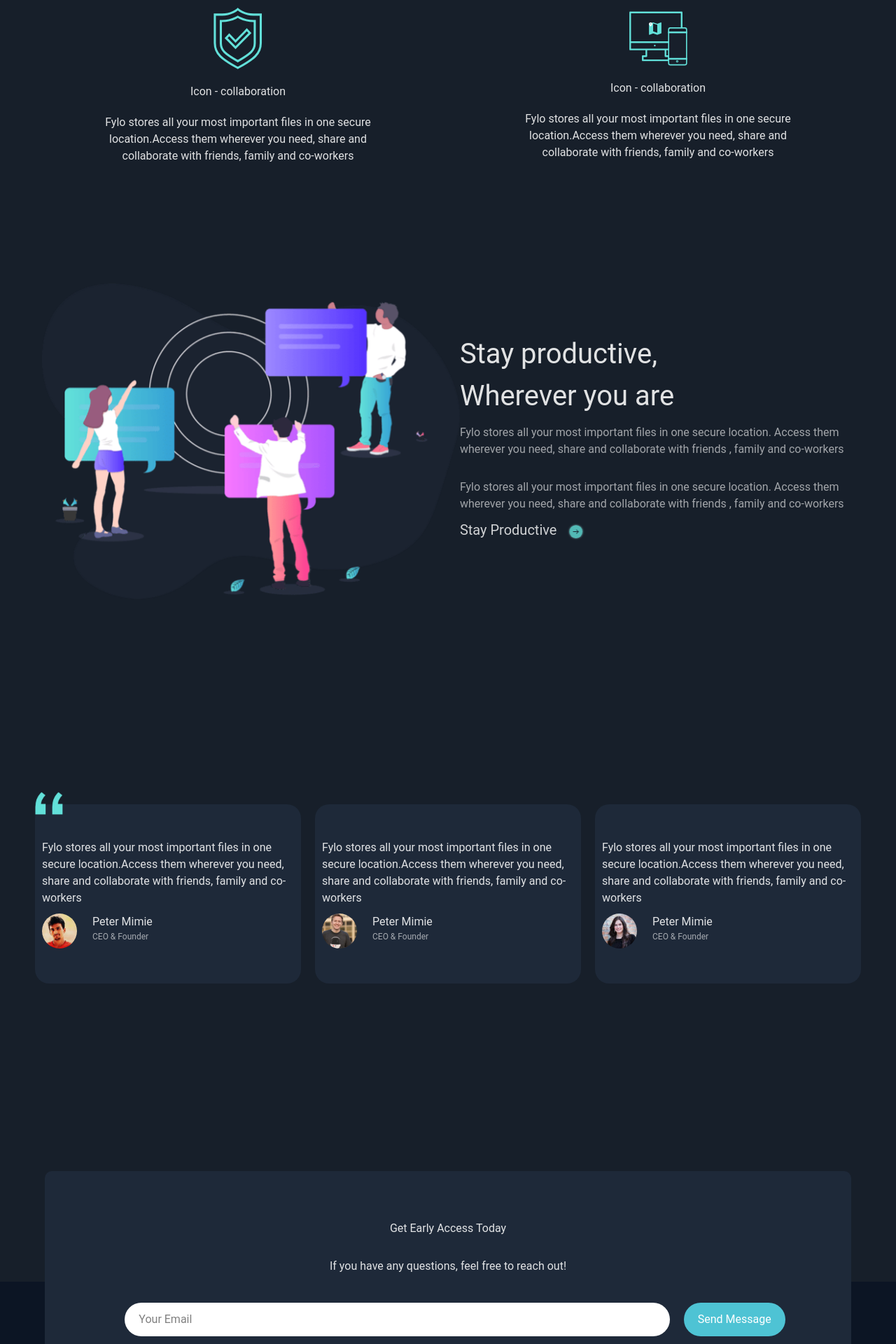
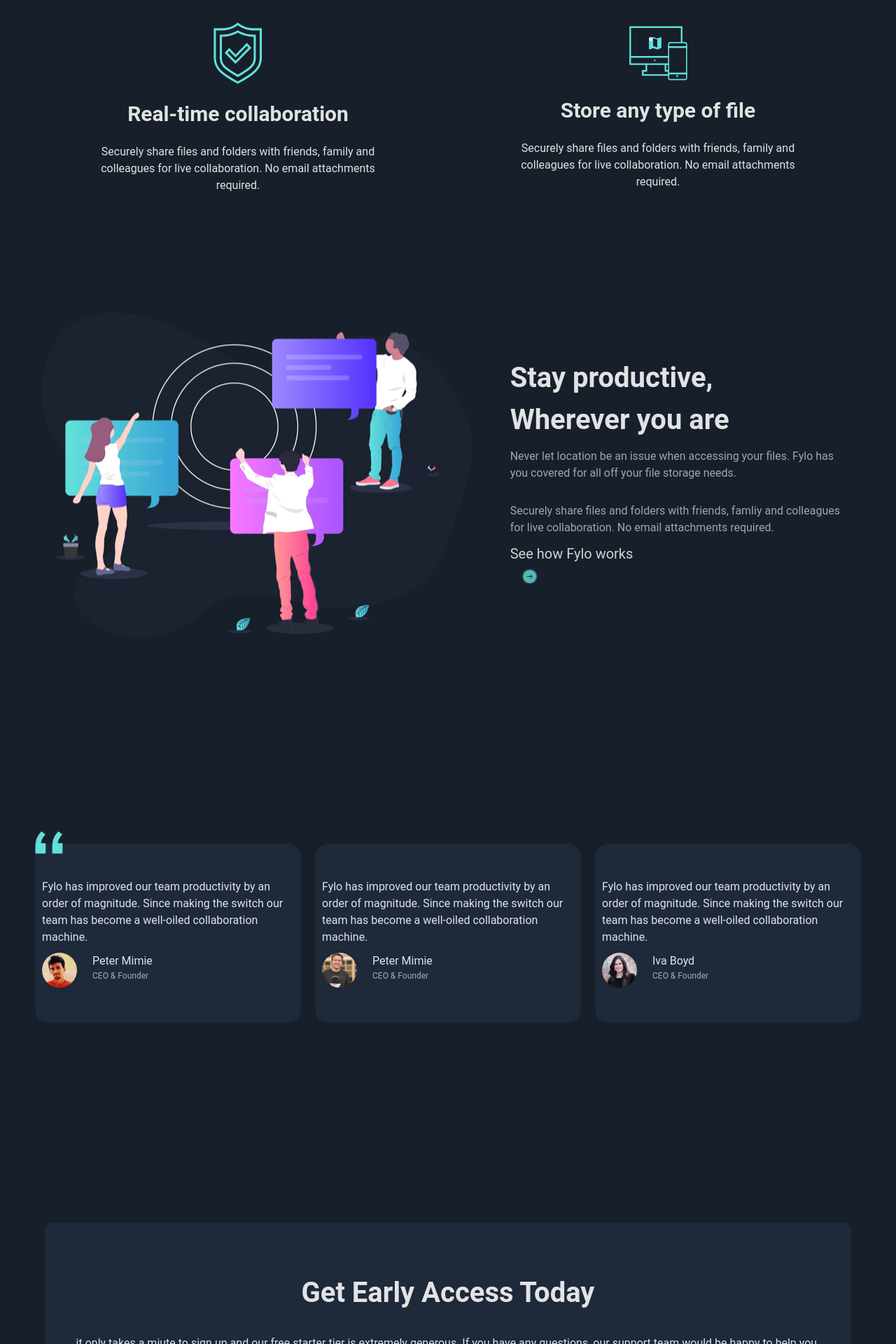
Before and after one commit to M0M0-NASR/Fylo-frontend-tailwind, a React (Vite) app: page / in a window 1280 px wide. Shown: the part 1440-3360 px from the top of the page at 70% size. Built offline with nearby package versions, Linux system fonts and the light colour scheme.

Commit message:
UPdate entier Project

```diff
--- a/src/App.css
+++ b/src/App.css
@@ -1,8 +1,6 @@
-
-
 
 html {
-        scroll-behavior: smooth; /* 👈 makes all # links smooth */
+        scroll-behavior: smooth;
       }
 
 #root {
@@ -17,10 +15,6 @@ html {
   --main-btn-color: #4ec3d4;
   --second-background-color: #171f2a;
 }
-
-
-
-
 
 header
 {
@@ -69,6 +63,12 @@ header
   100% { transform: translateY(0) rotate(360deg); }
 }
 
+@keyframes pop3d {
+  0%   { transform: translateZ(0); }
+  50%  { transform: translateZ(50px); }
+  100% { transform: translateZ(0) ; background-color: red; }
+}
+
 :hover .animate-rounded  {
   animation: floatspin 4s infinite ease-in-out;
 }
@@ -78,6 +78,7 @@ header
 }
 
 
+
     /* Disable animation for small & medium screens */
   @media (max-width: 1023px) {
     .animate-updown {
--- a/src/components/Contact.jsx
+++ b/src/components/Contact.jsx
@@ -2,8 +2,12 @@ function Contact() {
   return (
     <div className="contact ">
       <div className="container translate-y-[50%] flex flex-col gap-y-[30px] w-[90%] mx-auto text-center py-[70px] px-[20px] rounded-[10px]  bg-gray-800">
-        <h2>Get Early Access Today</h2>
-        <p>If you have any questions, feel free to reach out!</p>
+        <h2 className="text-[40px]  font-bold ">Get Early Access Today</h2>
+        <p>
+          it only takes a miute to sign up and our free starter tier is
+          extremely generous. If you have any questions, our support team would
+          be happy to help you.
+        </p>
         <form className="contact-form">
           <input
             className="bg-white rounded-full text-black py-[12px] px-[20px] w-[80%]  sm:w-[70%] mx-[20px] my-[10px]"
@@ -15,7 +19,7 @@ function Contact() {
             className="main-btn text-white py-[12px] px-[20px] rounded-full"
             type="submit"
           >
-            Send Message
+            Get free access Today
           </button>
         </form>
       </div>
--- a/src/components/Features.jsx
+++ b/src/components/Features.jsx
@@ -15,26 +15,26 @@ function Features() {
     {
       id: 1,
       icon: feat1,
-      title: "Icon - collaboration",
-      paragraph: `Fylo stores all your most important files in one secure location.Access them wherever you need, share and collaborate with friends, family and co-workers`,
+      title: "Access your file, anywhere",
+      paragraph: `The ability to use a smartphone, tablet, or computer to access your account means your files follow you everywhere.`,
     },
     {
       id: 2,
       icon: feat2,
-      title: "Icon - collaboration",
-      paragraph: `Fylo stores all your most important files in one secure location.Access them wherever you need, share and collaborate with friends, family and co-workers`,
+      title: "Security you can trust",
+      paragraph: `2-factor authentication and user-controlled encryption are just a couple of the security features we allow to help secure your files.`,
     },
     {
       id: 3,
       icon: feat3,
-      title: "Icon - collaboration",
-      paragraph: `Fylo stores all your most important files in one secure location.Access them wherever you need, share and collaborate with friends, family and co-workers`,
+      title: "Real-time collaboration",
+      paragraph: `Securely share files and folders with friends, family and colleagues for live collaboration. No email attachments required.`,
     },
     {
       id: 4,
       icon: feat4,
-      title: "Icon - collaboration",
-      paragraph: `Fylo stores all your most important files in one secure location.Access them wherever you need, share and collaborate with friends, family and co-workers`,
+      title: "Store any type of file",
+      paragraph: `Securely share files and folders with friends, family and colleagues for live collaboration. No email attachments required.`,
     },
   ]);
   return (
@@ -53,7 +53,9 @@ function Features() {
               <div>
                 <img src={feature.icon}></img>
               </div>
-              <h2 className="py-[20px]">{feature.title}</h2>
+              <h2 className="py-[20px] text-[30px] font-bold">
+                {feature.title}
+              </h2>
               <p className="text-center">{feature.paragraph}</p>
             </div>
           ))}
--- a/src/components/Footer.jsx
+++ b/src/components/Footer.jsx
@@ -3,7 +3,6 @@ import { FaFacebookF, FaTwitter, FaInstagram } from "react-icons/fa";
 import iconPhone from "../assets/imgs/icon-phone.svg";
 import iconEmail from "../assets/imgs/icon-email.svg";
 import logo from "../assets/imgs/logo.svg";
-
 import iconLocation from "../assets/imgs/icon-location.svg";
 function Footer() {
   const [contacts, setContacts] = useState([
@@ -81,14 +80,23 @@ function Footer() {
               </li>
             ))}
           </ul>
-          <div className="socials flex items-center justify-center gap-[20px] my-[50px]">
-            <a href="#">
+          <div className="socials flex items-center justify-center gap-[20px] my-[20px] sm:my-[50px]">
+            <a
+              className=" hover:text-[#4ec3d4] hover:underline transition-opacity duration-300"
+              href="#"
+            >
               <FaFacebookF />
             </a>
-            <a href="#">
+            <a
+              className=" hover:text-[#4ec3d4] hover:underline transition-opacity duration-300"
+              href="#"
+            >
               <FaTwitter />
             </a>
-            <a href="#">
+            <a
+              className=" hover:text-[#4ec3d4] hover:underline transition-all duration-400"
+              href="#"
+            >
               <FaInstagram />
             </a>
           </div>
--- a/src/components/Opinions.jsx
+++ b/src/components/Opinions.jsx
@@ -9,36 +9,39 @@ function Opinions() {
   const [opinions, setOpinions] = useState([
     {
       id: 1,
-      text: `Fylo stores all your most important files in one secure location.Access them wherever you need, share and collaborate with friends, family and co-workers`,
+      text: `Fylo has improved our team productivity by an order of magnitude. Since making the switch our team has become a well-oiled collaboration machine.`,
       imgProfile: profile1,
       name: " Peter Mimie",
       job: "CEO & Founder",
     },
     {
       id: 2,
-      text: `Fylo stores all your most important files in one secure location.Access them wherever you need, share and collaborate with friends, family and co-workers`,
+      text: `Fylo has improved our team productivity by an order of magnitude. Since making the switch our team has become a well-oiled collaboration machine.`,
       imgProfile: profile2,
       name: " Peter Mimie",
       job: "CEO & Founder",
     },
     {
       id: 3,
-      text: `Fylo stores all your most important files in one secure location.Access them wherever you need, share and collaborate with friends, family and co-workers`,
+      text: `Fylo has improved our team productivity by an order of magnitude. Since making the switch our team has become a well-oiled collaboration machine.`,
       imgProfile: profile3,
-      name: " Peter Mimie",
+      name: "Iva Boyd",
       job: "CEO & Founder",
     },
   ]);
   return (
-    <section className="opinions bg-[--main-color] sm:py-[100px] sm:pb-[100px]">
-      <div className="container mx-auto">
+    <section className=" perspective-[800px] opinions bg-[--main-color] sm:py-[100px] sm:pb-[100px]">
+      <div className="container perspective-[5000px]  mx-auto">
         <div className="relative sm:top-[25px] sm:left-[10px] w-[0px] sm:w-[40px]">
           <img className="w-[50px]" src={bgQuotes}></img>
         </div>
 
-        <div className="holder grid grid-cols-1 sm:grid-cols-2 md:grid-cols-3">
+        <div className=" holder grid grid-cols-1 sm:grid-cols-2 md:grid-cols-3">
           {opinions.map((opinion) => (
-            <div key={opinion.id} className=" m-[10px] sm:m-[10px] py-[50px] px-[10px] bg-gray-800 rounded-[20px]">
+            <div
+              key={opinion.id}
+              className="  m-[10px] sm:m-[10px] py-[50px] px-[10px] bg-gray-800 rounded-[20px]"
+            >
               <p>{opinion.text}</p>
               <div className="info-holder flex flex-row pt-[10px]">
                 <div className="w-[20%]">
--- a/src/components/stayProductive.jsx
+++ b/src/components/stayProductive.jsx
@@ -10,29 +10,28 @@ function stayProductive() {
             <img src={StayProductive} alt="Stay Productive" />
           </div>
           <div className="info flex flex-col justify-center gap-y-[10px] my-[20px]">
-            <h1 className="text-[40px]">
+            <h1 className="text-[40px] font-bold">
               Stay productive,
               <br></br>
               Wherever you are
             </h1>
             <div className=" text-white opacity-60 flex flex-col gap-y-[30px]">
               <p>
-                Fylo stores all your most important files in one secure
-                location. Access them wherever you need, share and collaborate
-                with friends , family and co-workers
+                Never let location be an issue when accessing your files. Fylo
+                has you covered for all off your file storage needs.
               </p>
 
               <p>
-                Fylo stores all your most important files in one secure
-                location. Access them wherever you need, share and collaborate
-                with friends , family and co-workers
+                Securely share files and folders with friends, famliy and
+                colleagues for live collaboration. No email attachments
+                required.
               </p>
             </div>
             <a
               href="#"
               className=" w-[180px] inline-block text-[20px] pb-[10px] border-b-2   border-transparent hover:border-b-2  hover:[text-shadow:_0_0_4px_rgba(255,255,255,0.6),_0_0_8px_rgba(255,255,255,0.4)]    hover:border-white transition-all duration-300 text-white opacity-80 hover:opacity-100"
             >
-              Stay Productive
+              See how Fylo works
               <img
                 className="inline ml-2 w-[25px] animate-left-right"
                 src={iconArrow}
```
Also changed, not shown: src/index.css (+8 -8 lines).
